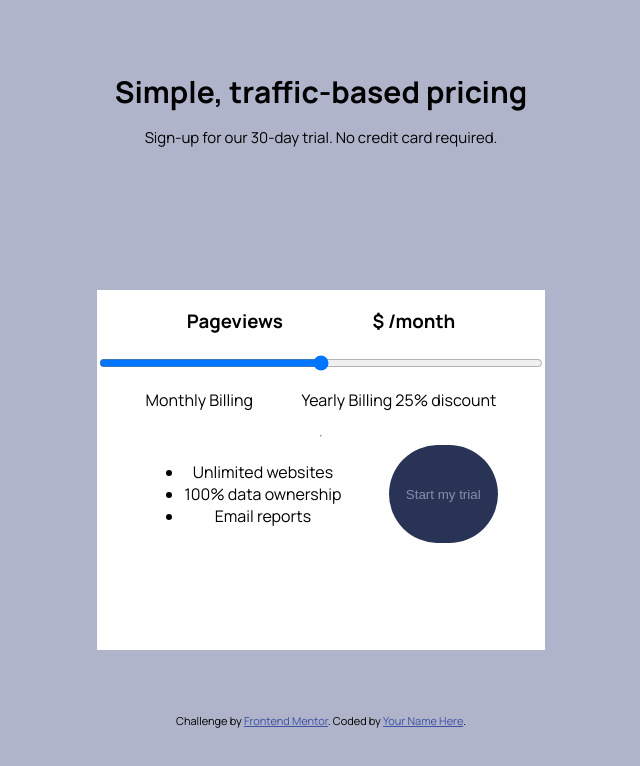
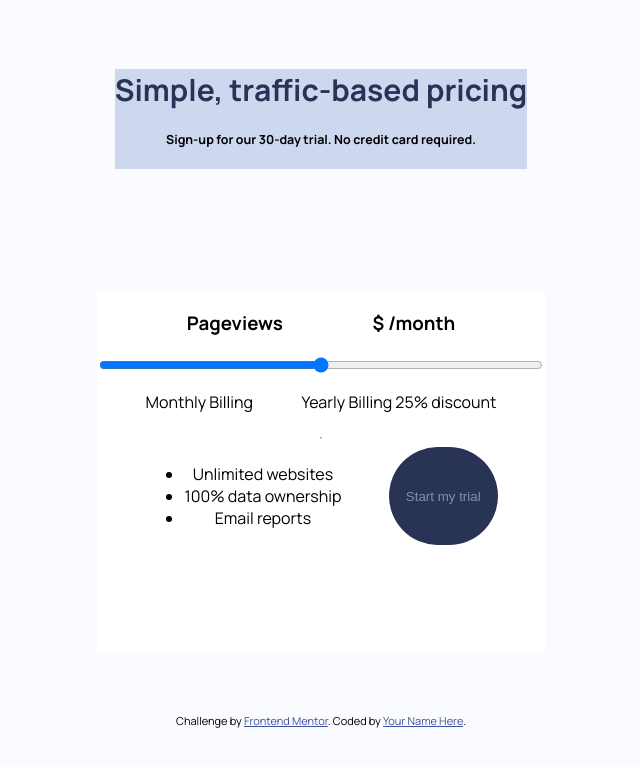
Before and after one commit to mfargas/interactive-pricing-component, a plain HTML site: page index.html in a window 1280 px wide. Shown: the whole page, without its empty margins (327-967 px from the left). Drawn offline with Linux system fonts and the light colour scheme.

Commit message:
Update background color

```diff
--- a/index.css
+++ b/index.css
@@ -6,7 +6,7 @@ body{
     font-family: 'Manrope', sans-serif;
     width: 100vw;
     height: 90vh;
-    background-color: hsl(229, 20%, 74%);
+    background-color: hsl(230, 100%, 99%);
     justify-content: center;
     text-align: center;
 }
@@ -18,11 +18,13 @@ header{
     margin: auto;
     justify-content: center;
     font-size: 15px;
+    background-color: hsl(223, 50%, 87%);
 }
 
 h1, h4{
     margin: auto;
     width: max-content;
+    color: hsl(227, 35%, 25%);
 }
 
 .price-component{
--- a/index.html
+++ b/index.html
@@ -14,21 +14,28 @@
   </style>
 </head>
 <body>
+
 <header>
   <h1>Simple, traffic-based pricing</h1>
-  <p>Sign-up for our 30-day trial. No credit card required.</p>
+  <h5>Sign-up for our 30-day trial. No credit card required.</h5>
 </header>
+
 <div class="price-component">
+
   <div class="jscript-components">
     <h3>Pageviews</h3>
     <h3>$ /month</h3>
   </div>
+
   <input type="range" class="slider" id="pricingSlider">
+
   <div class="billing-options">
     <p>Monthly Billing</p>
     <p>Yearly Billing 25% discount</p>
   </div>
+
   <hr>
+
   <div class="card-bottom">
     <ul>
       <li>Unlimited websites</li>
@@ -38,6 +45,7 @@
     <button>Start my trial</button>
   </div>
 </div>
+
   <div class="attribution">
     Challenge by <a href="https://www.frontendmentor.io?ref=challenge" target="_blank">Frontend Mentor</a>.
     Coded by <a href="#">Your Name Here</a>.
```
